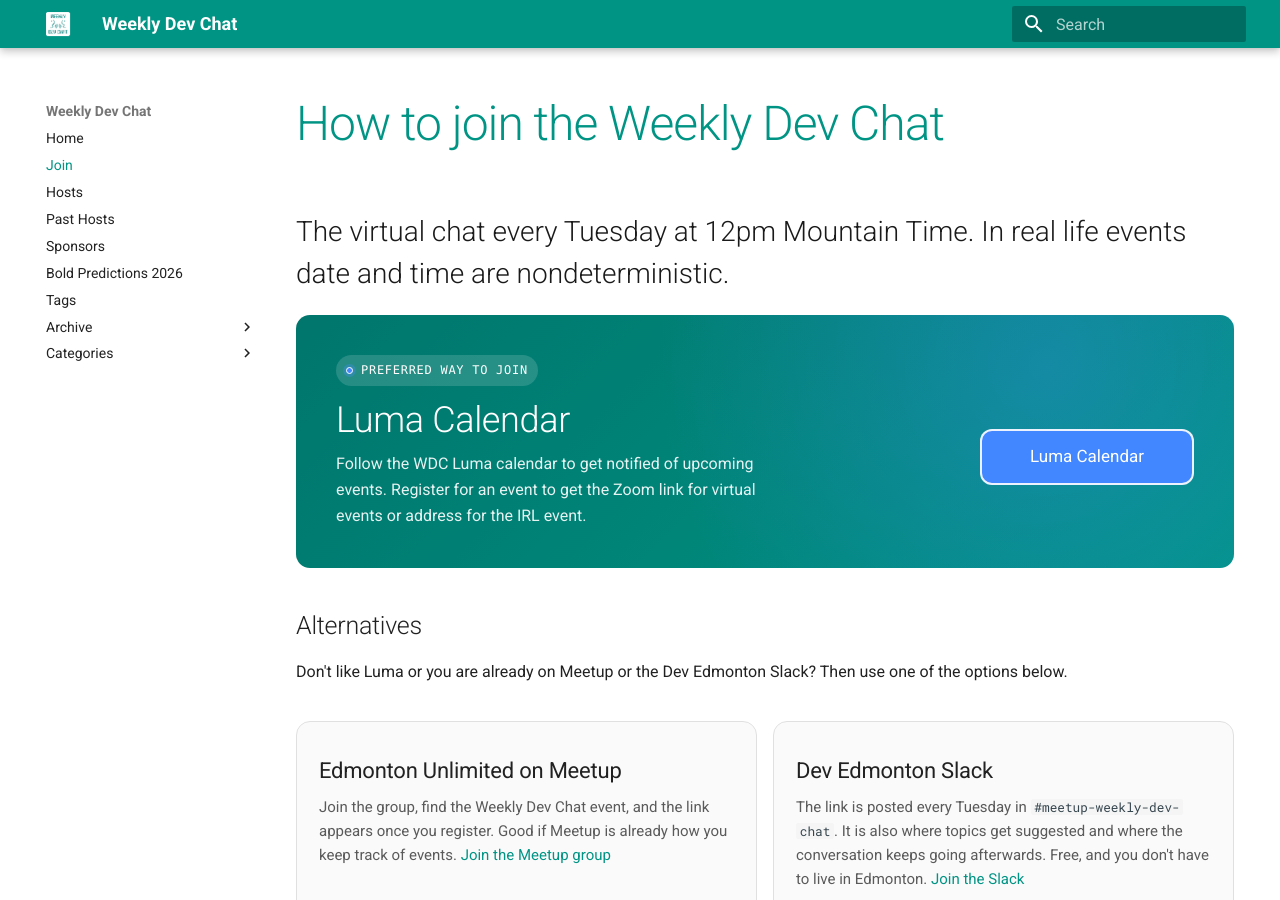
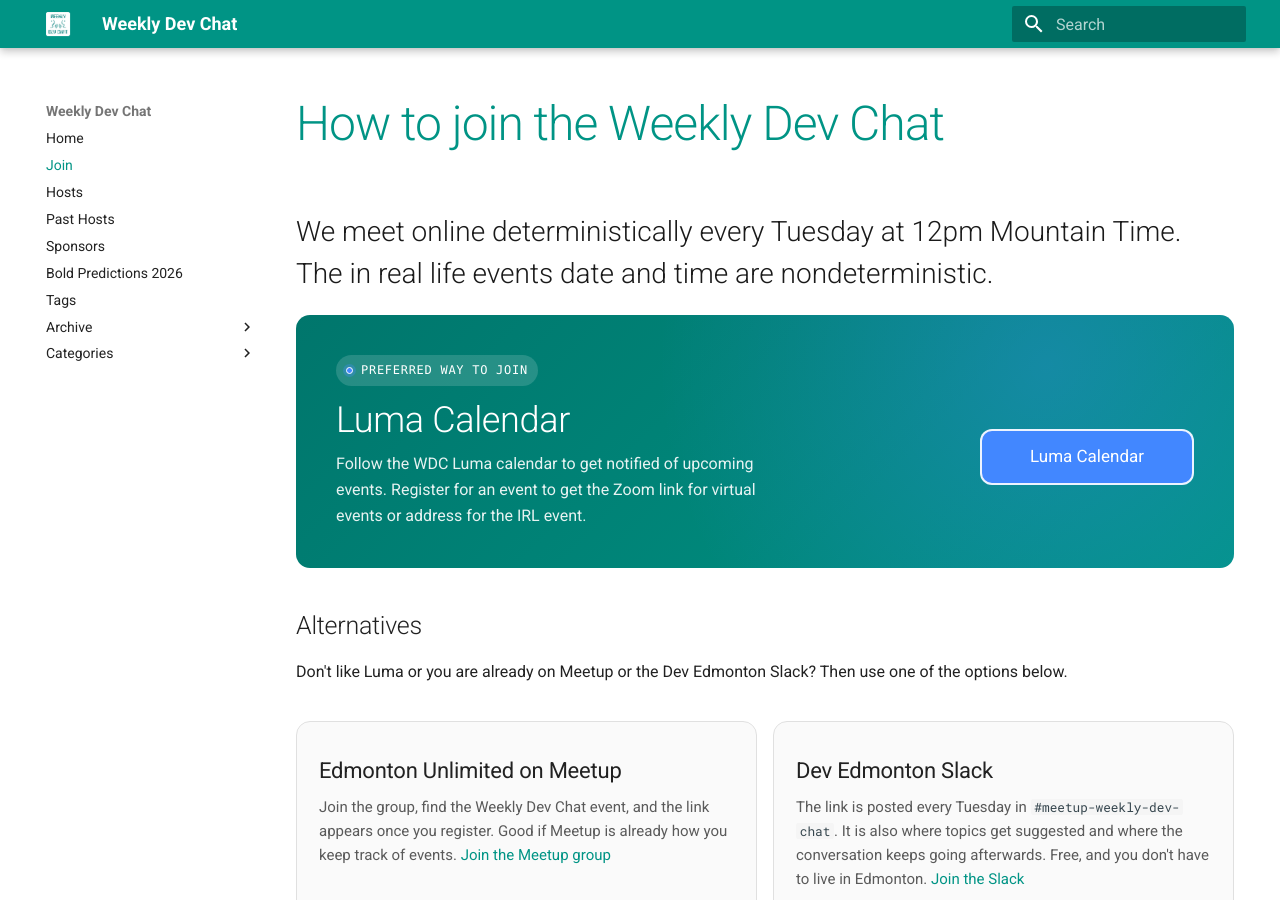
Before and after one commit to weeklydevchat/weeklydevchat.github.io, an MkDocs documentation site: the page built from docs/join.md, in a window 1280 px wide and 900 px high. Built offline with MkDocs 1.6.1 and Material for MkDocs 9.7.7, drawn with Linux system fonts in a browser that asks for light colours.

Commit message:
Updated lead line with Norm's feedback.

```diff
--- a/docs/join.md
+++ b/docs/join.md
@@ -6,7 +6,7 @@ hide:
 # How to join the Weekly Dev Chat
 
 <div class="wdc-page" markdown>
-  <p class="lead">The virtual chat every Tuesday at 12pm Mountain Time.  In real life events date and time are nondeterministic.</p>
+  <p class="lead">We meet online deterministically every Tuesday at 12pm Mountain Time.  The in real life events date and time are nondeterministic.</p>
 
   <section class="cta">
     <div class="eyebrow"><span class="dot"></span>Preferred way to join</div>
```
